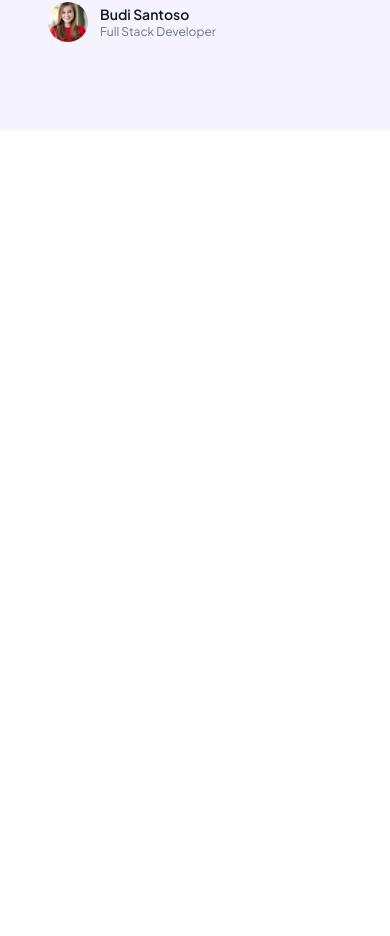
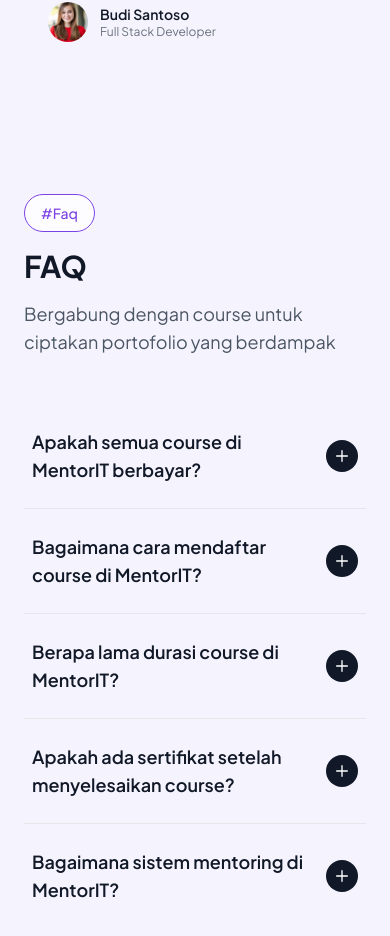
Before and after one commit to Afasarya/MentorIT-Frontend, a Next.js app: page / in a window 390 px wide. Shown: the part 6793-7729 px from the top of the page. Before the commit the page ends 6923 px from the top, so only its background shows below. Built offline with nearby package versions, Linux system fonts and the light colour scheme.

Commit message:
feat: FAQ Section

```diff
--- a/src/app/page.tsx
+++ b/src/app/page.tsx
@@ -4,7 +4,8 @@ import Marquelogo from "@/components/home/Marquelogo";
 import Coursehome from "@/components/home/Coursehome";
 import Coursecategory from "@/components/home/Coursecategory";
 import Mentors from "@/components/home/Mentors";
-import Faq from "@/components/home/Testimonials";
+import Testimonials from "@/components/home/Testimonials";
+import Faq from "@/components/home/Faq";
 
 export default function Home() {
   return (
@@ -15,6 +16,7 @@ export default function Home() {
       <Coursehome />
       <Coursecategory />
       <Mentors />
+      <Testimonials />
       <Faq />
     </div>
   );
--- /dev/null
+++ b/src/components/home/Faq.tsx
@@ -0,0 +1,112 @@
+'use client';
+
+import { useState } from 'react';
+
+export default function Faq() {
+  const [openFaqId, setOpenFaqId] = useState<number | null>(null);
+
+  const faqs = [
+    {
+      id: 1,
+      question: 'Apakah semua course di MentorIT berbayar?',
+      answer: 'Benar semua course di MentorIT berbayar karena course yang dihadirkan pun tidak kaleng-kaleng dan mempunyai mentor yang hebat. Jadi, semua kelas di MentorIT berbayar dan sangat worth it untuk diikuti.',
+    },
+    {
+      id: 2,
+      question: 'Bagaimana cara mendaftar course di MentorIT?',
+      answer: 'Untuk mendaftar course di MentorIT, kamu bisa langsung klik tombol "Daftar Course" pada halaman utama, pilih course yang diinginkan, lakukan pembayaran, dan langsung bisa mengakses materi pembelajaran.',
+    },
+    {
+      id: 3,
+      question: 'Berapa lama durasi course di MentorIT?',
+      answer: 'Durasi course bervariasi tergantung jenis course yang dipilih. Course basic biasanya 4-6 minggu, intermediate 8-10 minggu, dan advanced 12-16 minggu. Semua dilengkapi dengan project praktis.',
+    },
+    {
+      id: 4,
+      question: 'Apakah ada sertifikat setelah menyelesaikan course?',
+      answer: 'Ya, setiap peserta yang menyelesaikan course akan mendapatkan sertifikat digital yang bisa digunakan untuk portfolio dan CV. Sertifikat akan diberikan setelah menyelesaikan semua tugas dan project akhir.',
+    },
+    {
+      id: 5,
+      question: 'Bagaimana sistem mentoring di MentorIT?',
+      answer: 'Sistem mentoring di MentorIT sangat personal. Setiap peserta akan mendapat mentor dedicated yang akan membantu sepanjang pembelajaran, memberikan feedback untuk project, dan career guidance.',
+    },
+  ];
+
+  const toggleFaq = (faqId: number) => {
+    setOpenFaqId(openFaqId === faqId ? null : faqId);
+  };
+
+  return (
+    <section className="py-16" style={{ backgroundColor: '#f5f4fe' }}>
+      <div className="container mx-auto px-6 sm:px-8 lg:px-16">
+        {/* Horizontal Layout - Typography Left, FAQ Cards Right */}
+        <div className="grid grid-cols-1 lg:grid-cols-2 gap-12 lg:gap-16 items-start">
+
+          {/* Left Side - Typography */}
+          <div className="lg:sticky lg:top-8">
+            <span className="inline-block px-4 py-2 bg-white/80 backdrop-blur-sm border border-[var(--color-primary)] rounded-full text-sm font-medium mb-4">
+              <span className="text-[var(--color-primary)]">#Faq</span>
+            </span>
+            <h2 className="text-3xl md:text-4xl font-bold text-[var(--color-text-dark-primary)] mb-4">
+              FAQ
+            </h2>
+            <p className="text-lg text-[var(--color-text-dark-secondary)]">
+              Bergabung dengan course untuk ciptakan portofolio yang berdampak
+            </p>
+          </div>
+
+          {/* Right Side - FAQ Items */}
+          <div className="space-y-0">
+            {faqs.map((faq) => (
+              <div
+                key={faq.id}
+                className="border-b border-gray-200 last:border-b-0"
+              >
+                {/* FAQ Question Button */}
+                <button
+                  onClick={() => toggleFaq(faq.id)}
+                  className="w-full flex items-center justify-between py-6 text-left group hover:bg-white/30 transition-colors duration-200 rounded-lg px-2"
+                >
+                  <h3 className="text-lg font-semibold text-[var(--color-text-dark-primary)] pr-4 group-hover:text-[var(--color-primary)] transition-colors duration-200">
+                    {faq.question}
+                  </h3>
+
+                  {/* Plus/Minus Icon */}
+                  <div className="flex-shrink-0 w-8 h-8 bg-[var(--color-text-dark-primary)] rounded-full flex items-center justify-center group-hover:bg-[var(--color-primary)] transition-colors duration-200">
+                    <svg
+                      className={`w-4 h-4 text-white transition-transform duration-200 ${
+                        openFaqId === faq.id ? 'rotate-45' : 'rotate-0'
+                      }`}
+                      fill="none"
+                      stroke="currentColor"
+                      viewBox="0 0 24 24"
+                    >
+                      <path
+                        strokeLinecap="round"
+                        strokeLinejoin="round"
+                        strokeWidth={2}
+                        d="M12 4v16m8-8H4"
+                      />
+                    </svg>
+                  </div>
+                </button>
+
+                {/* FAQ Answer - Expandable */}
+                <div className={`overflow-hidden transition-all duration-300 ease-in-out ${
+                  openFaqId === faq.id ? 'max-h-96 opacity-100' : 'max-h-0 opacity-0'
+                }`}>
+                  <div className="pb-6 pr-12 pl-2">
+                    <p className="text-[var(--color-text-dark-secondary)] leading-relaxed">
+                      {faq.answer}
+                    </p>
+                  </div>
+                </div>
+              </div>
+            ))}
+          </div>
+        </div>
+      </div>
+    </section>
+  );
+}
```
